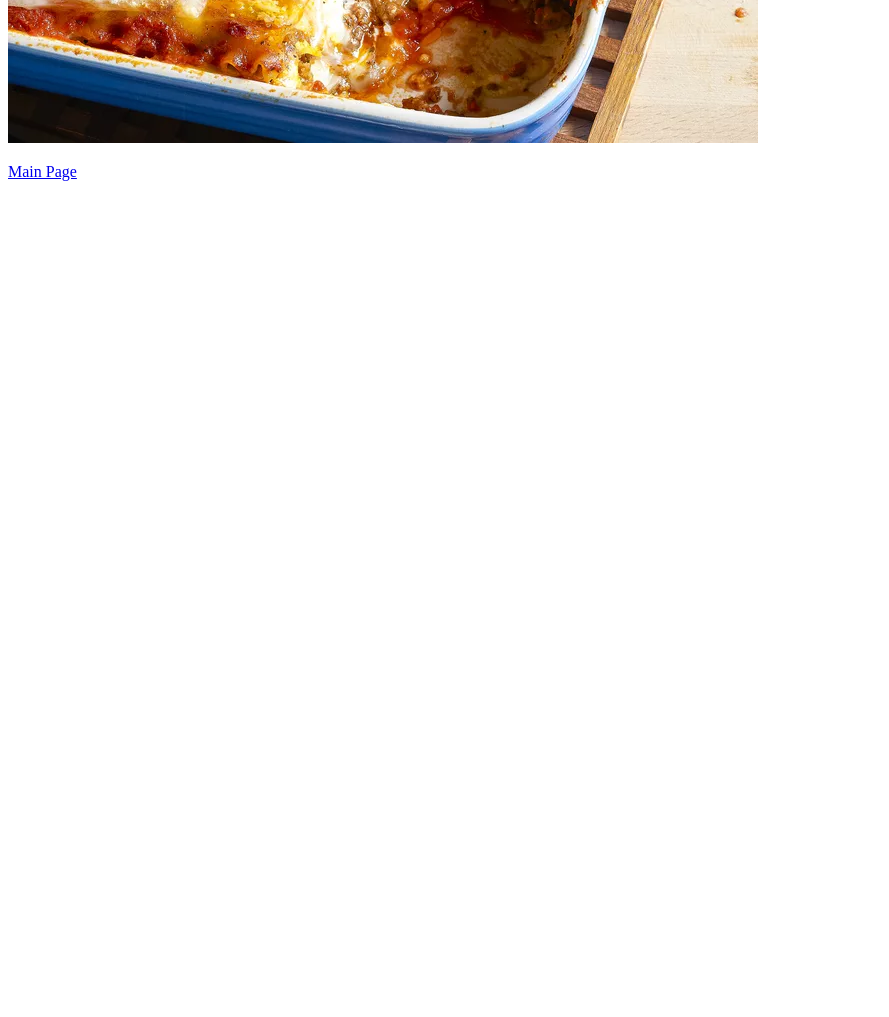
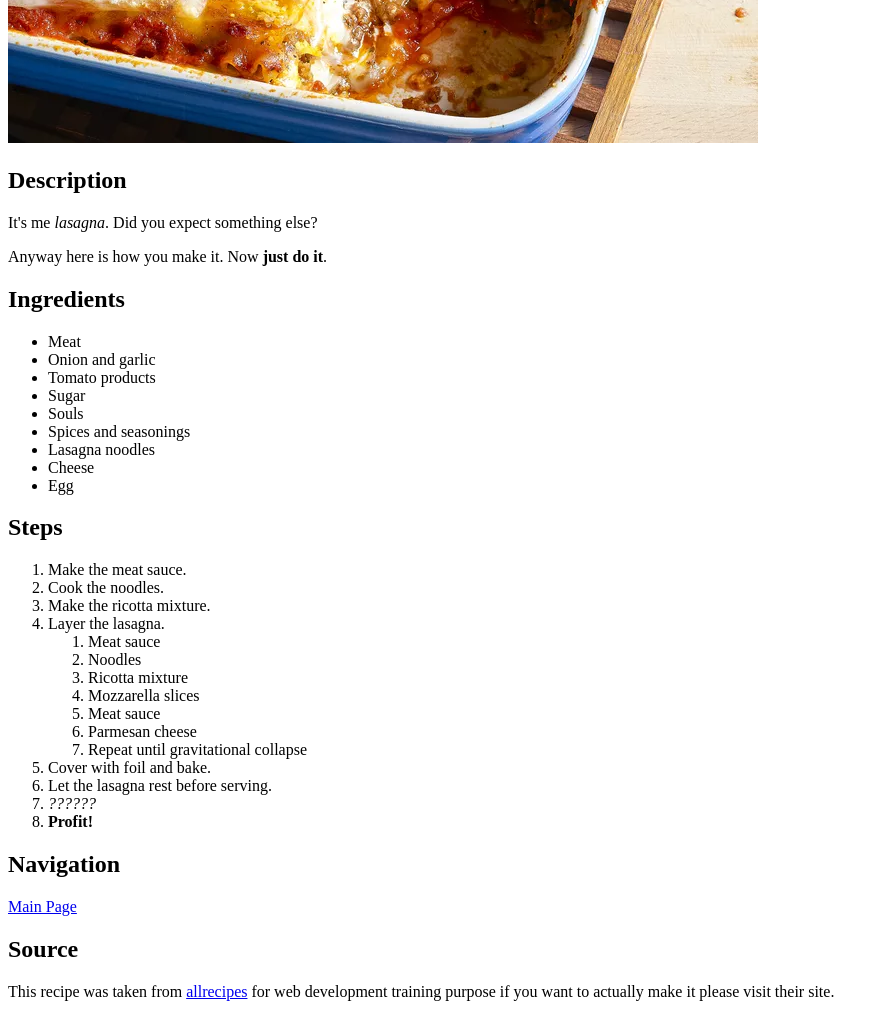
Before and after one commit to Sun-Troll/odin-recipes, a plain HTML site: page recipes/lasagna.html in a window 1280 px wide. Shown: the part 500-1517 px from the top of the page, without its empty margins (0-889 px from the left). Before the commit the page ends 800 px from the top, so only its background shows below. Drawn offline with Linux system fonts and the light colour scheme.

Commit message:
Add recipe guide to lasagna.html

```diff
--- a/recipes/lasagna.html
+++ b/recipes/lasagna.html
@@ -9,8 +9,57 @@
         <p>
             <img src="../images/lasagna.webp" alt="Lasagna dish on table">
         </p>
+        <h2>Description</h2>
+        <p>
+            It's me <em>lasagna</em>. Did you expect something else?
+        </p>
+        <p>
+            Anyway here is how you make it. Now <strong>just do it</strong>.
+        </p>
+        <h2>Ingredients</h2>
+        <ul>
+            <li>Meat</li>
+            <li>Onion and garlic</li>
+            <li>Tomato products</li>
+            <li>Sugar</li>
+            <li>Souls</li>
+            <li>Spices and seasonings</li>
+            <li>Lasagna noodles</li>
+            <li>Cheese</li>
+            <li>Egg</li>
+        </ul>
+        <h2>Steps</h2>
+        <ol>
+            <li>Make the meat sauce.</li>
+            <li>Cook the noodles.</li>
+            <li>Make the ricotta mixture.</li>
+            <li>
+                Layer the lasagna.
+                <ol>
+                    <li>Meat sauce</li>
+                    <li>Noodles</li>
+                    <li>Ricotta mixture</li>
+                    <li>Mozzarella slices</li>
+                    <li>Meat sauce</li>
+                    <li>Parmesan cheese</li>
+                    <li>Repeat until gravitational collapse</li>
+                </ol>
+            </li>
+            <li>Cover with foil and bake.</li>
+            <li>Let the lasagna rest before serving.</li>
+            <li><em>??????</em></li>
+            <li><strong>Profit!</strong></li>
+        </ol>
+        <h2>Navigation</h2>
         <p>
             <a href="../index.html">Main Page</a>
         </p>
+        <h2>Source</h2>
+        <p>
+            This recipe was taken from
+            <a href="https://www.allrecipes.com/recipe/23600/worlds-best-lasagna/">allrecipes</a>
+            for web development training purpose if you want to actually make it
+            please visit their site.
+        </p>
     </body>
 </html>
```
